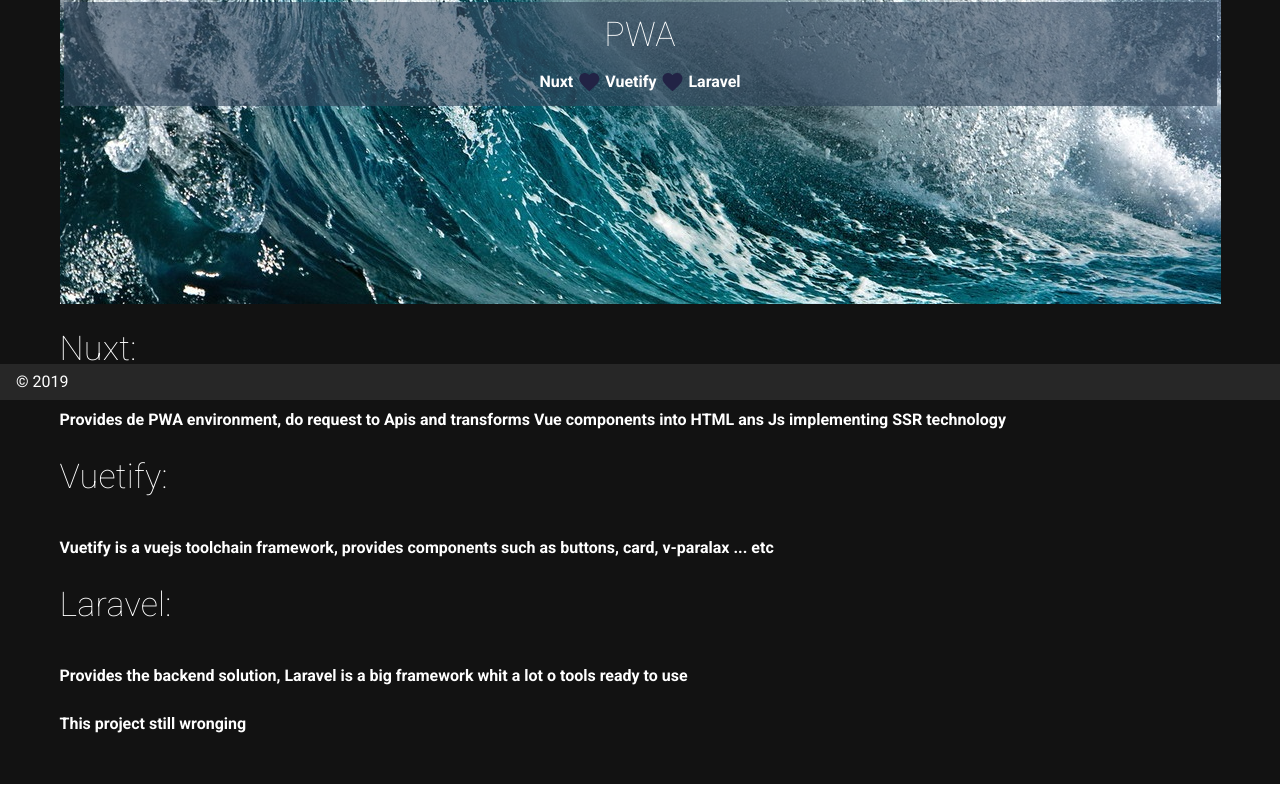
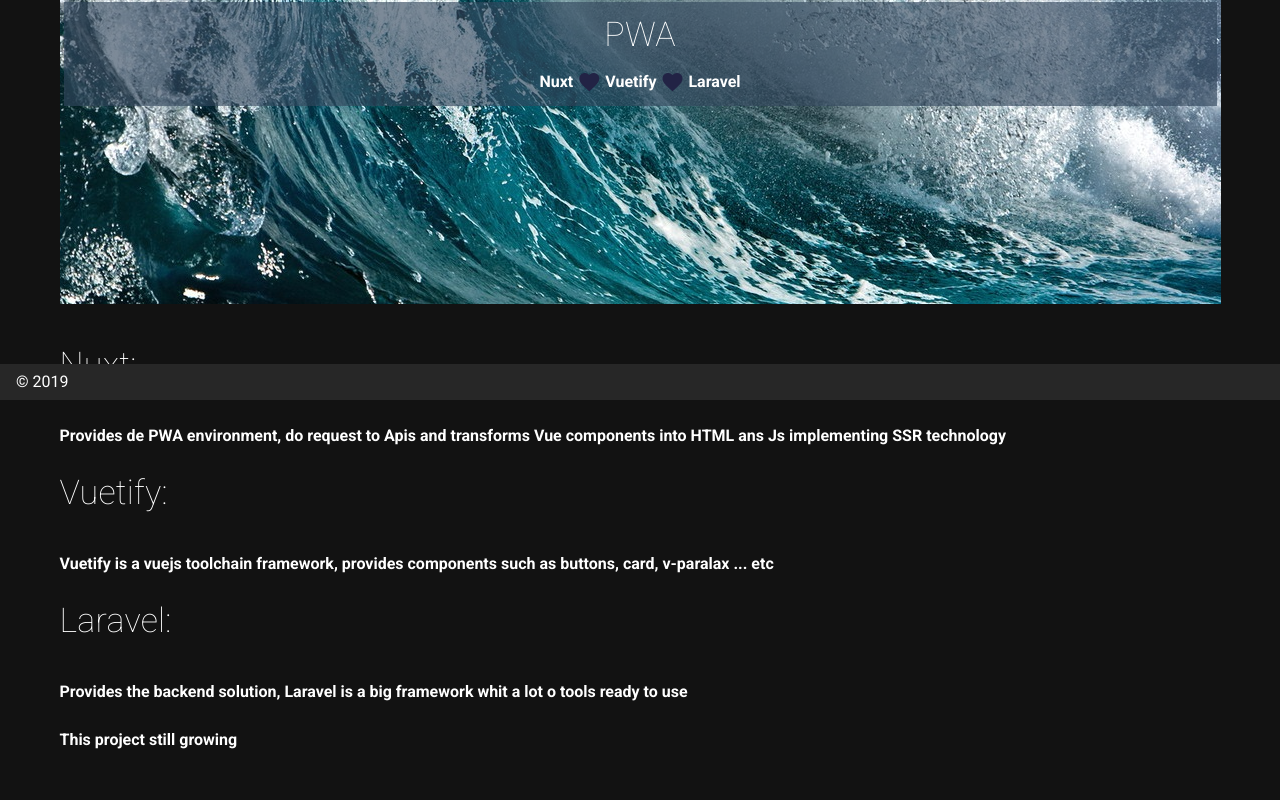
Before and after one commit to oscahumbertomr/nuxtPWA, a Nuxt app: page / in a window 1280 px wide. Shown: the part 400-1200 px from the top of the page. Built offline with nearby package versions, Linux system fonts and the light colour scheme.

Commit message:
fix ortografia

```diff
--- a/pages/index.vue
+++ b/pages/index.vue
@@ -10,7 +10,7 @@
             <v-parallax
                     dark
                     src="/waves.jpg"
-                    style="min-height: 50vh"
+                    style="min-height: 50vh; margin-top: 0"
             >
                 <v-row
                         align="center"
@@ -28,8 +28,8 @@
                 </v-row>
             </v-parallax>
         </v-col>
-        <v-col cols="12">
-            <h1 class="display-1 font-weight-thin mb-4 ">Nuxt:</h1>
+        <v-col cols="12" c>
+            <h1 class="display-1 font-weight-thin my-4  ">Nuxt:</h1>
         </v-col>
         <v-col cols="12">
             <h4 class="subheading">Provides de PWA environment, do request to Apis and transforms Vue components into HTML ans Js implementing SSR technology</h4>
@@ -47,7 +47,7 @@
             <h4 class="subheading">Provides the backend solution, Laravel is a big framework whit a lot o tools ready to use</h4>
         </v-col>
         <v-col cols="12">
-            <h4 class="subheading">This project still wronging</h4>
+            <h4 class="subheading">This project still growing</h4>
         </v-col>
 
     </v-row>
```
